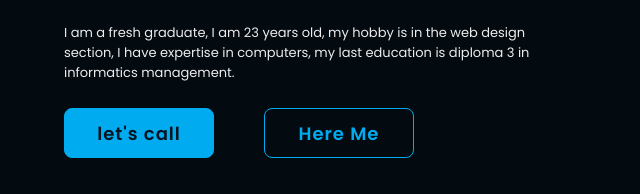
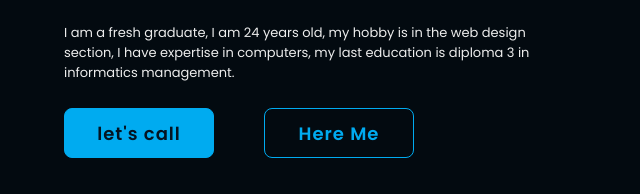
Before and after one commit to joleandro/folioUI, a plain HTML site: page index.html in a window 1280 px wide. Shown: the part 314-508 px from the top of the page, 0-640 px from the left. Drawn offline with nearby package versions, Linux system fonts and the light colour scheme.

Commit message:
change: my age

```diff
--- a/index.html
+++ b/index.html
@@ -40,7 +40,7 @@
             <div class="text-animated">
                 <h3>Frontend Developer <span class="animated" style="--i:2"></span></h3>
             </div>
-            <p>I am a fresh graduate, I am 23 years old, my hobby is in the web design section, I have expertise in computers, my last education is diploma 3 in informatics management. <span class="animated" style="--i:2"></span></p>
+            <p>I am a fresh graduate, I am 24 years old, my hobby is in the web design section, I have expertise in computers, my last education is diploma 3 in informatics management. <span class="animated" style="--i:2"></span></p>
             <div class="button-box">
                 <a href="https://api.whatsapp.com/send?phone=6282368804713" target="_blank">let's call</a>
                 <a href="#about">Here Me</a>
```
